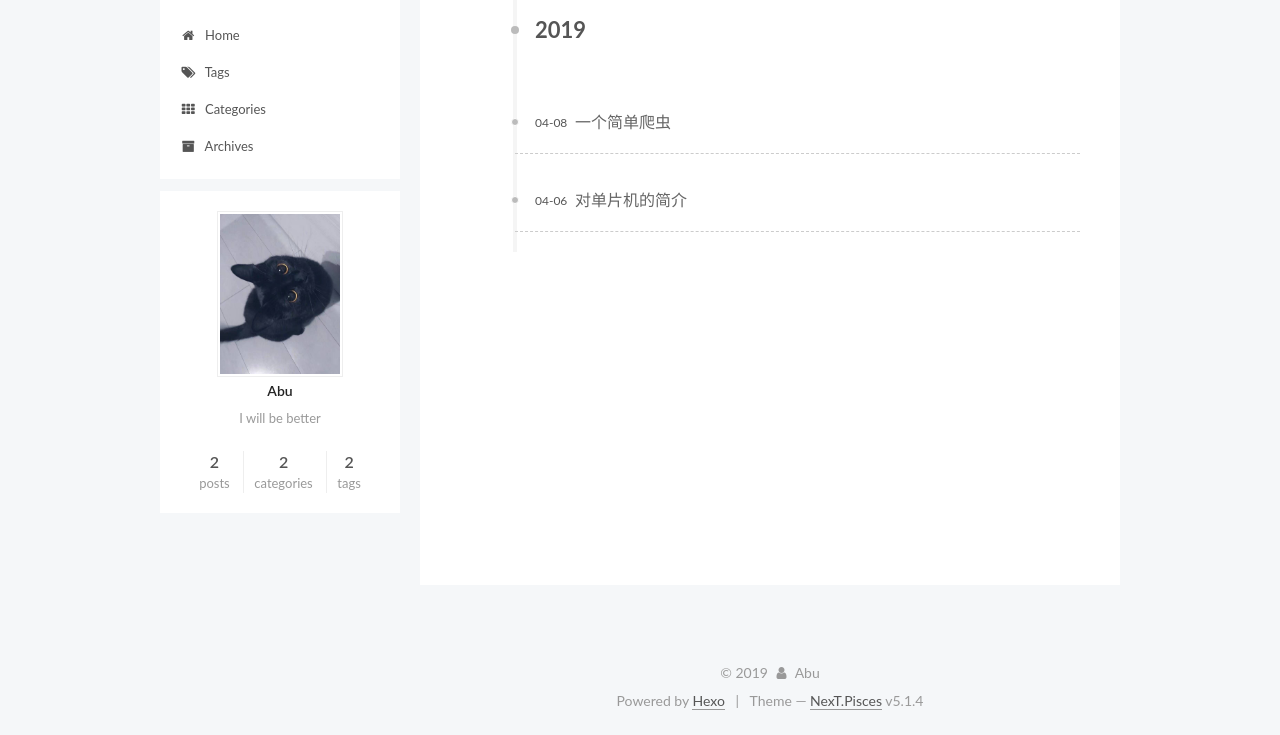
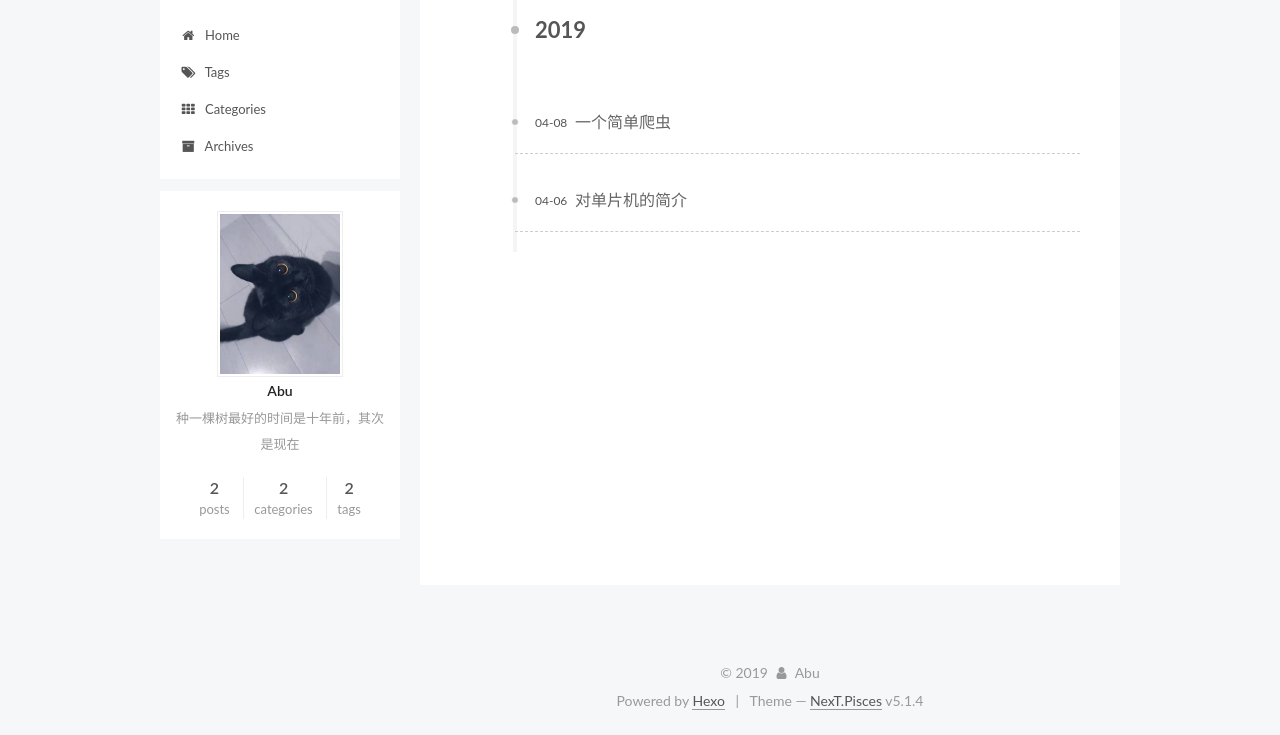
Before and after one commit to Abu8/Abu8.github.io, a plain HTML site: page archives/2019/04/index.html in a window 1280 px wide. Shown: the part 118-853 px from the top of the page. Drawn offline with Linux system fonts and the light colour scheme; some packages are replaced by stand-ins of ours; a script that the page names is missing.

Commit message:
Site updated: 2019-04-11 19:30:26

```diff
--- a/archives/2019/04/index.html
+++ b/archives/2019/04/index.html
@@ -79,16 +79,16 @@
 
 
 
-<meta name="description" content="I will be better">
+<meta name="description" content="种一棵树最好的时间是十年前，其次是现在">
 <meta property="og:type" content="website">
 <meta property="og:title" content="Abu">
 <meta property="og:url" content="http://yoursite.com/archives/2019/04/index.html">
 <meta property="og:site_name" content="Abu">
-<meta property="og:description" content="I will be better">
+<meta property="og:description" content="种一棵树最好的时间是十年前，其次是现在">
 <meta property="og:locale" content="zh-ch">
 <meta name="twitter:card" content="summary">
 <meta name="twitter:title" content="Abu">
-<meta name="twitter:description" content="I will be better">
+<meta name="twitter:description" content="种一棵树最好的时间是十年前，其次是现在">
 
 
 
@@ -373,7 +373,7 @@
               <img class="site-author-image" itemprop="image" src="/images/nangua.jpg" alt="Abu">
 
               <p class="site-author-name" itemprop="name">Abu</p>
-              <p class="site-description motion-element" itemprop="description">I will be better</p>
+              <p class="site-description motion-element" itemprop="description">种一棵树最好的时间是十年前，其次是现在</p>
           </div>
 
           <nav class="site-state motion-element">
```
Also changed, not shown: 2019/04/06/对单片机的简介/index.html (+1 -1 lines), 2019/04/08/一个简单爬虫/index.html (+1 -1 lines), archives/2019/index.html (+4 -4 lines), archives/index.html (+4 -4 lines), categories/Python爬虫/index.html (+4 -4 lines), categories/index.html (+4 -4 lines), categories/单片机/index.html (+4 -4 lines), index.html (+4 -4 lines), tags/index.html (+4 -4 lines), tags/初识/index.html (+4 -4 lines), tags/硬件/index.html (+4 -4 lines).
